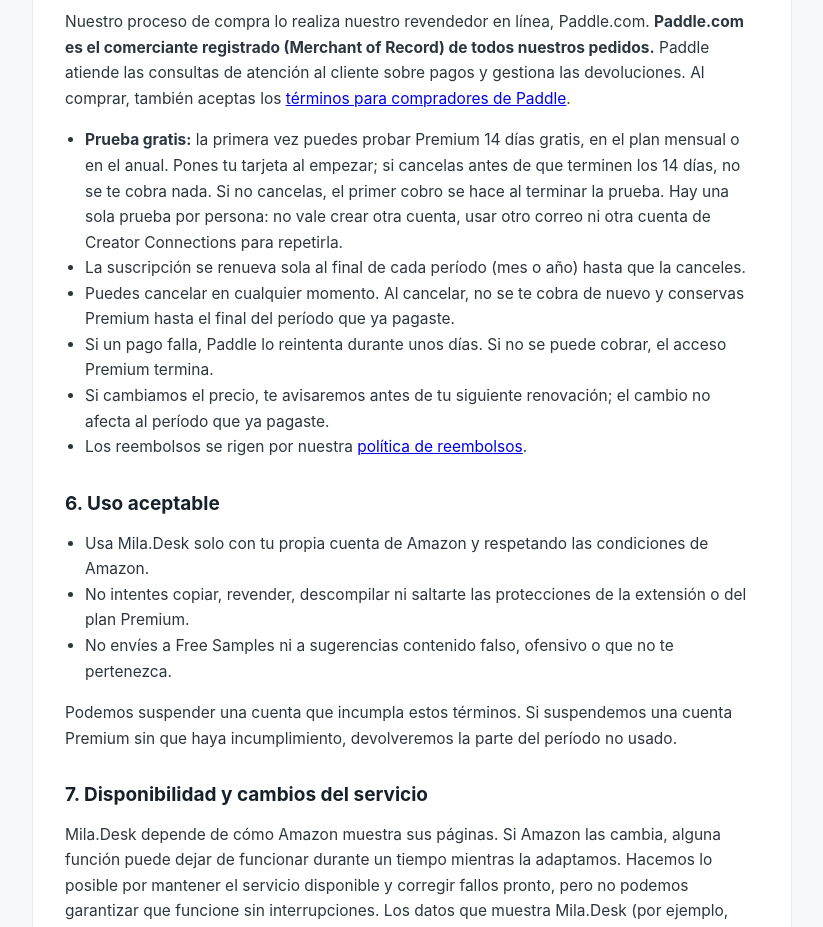
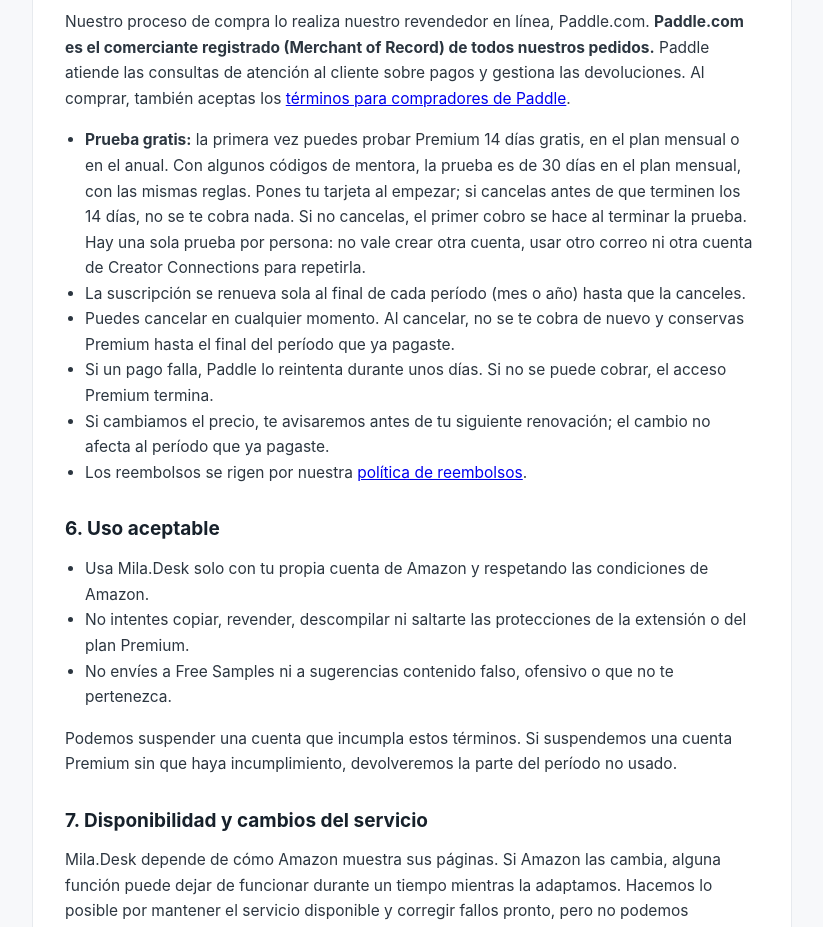
Before and after one commit to milanesproductions-lgtm/mila-desk-pages, a plain HTML site: page terminos.html in a window 1280 px wide. Shown: the part 1380-2307 px from the top of the page, without its empty margins (228-1051 px from the left). Drawn offline with Linux system fonts and the light colour scheme.

Commit message:
Publica terminos.html (prueba de 30 días para alumnas de mentoras)

```diff
--- a/terminos.html
+++ b/terminos.html
@@ -59,7 +59,7 @@
   <h2>5. Pagos y suscripciones</h2>
   <p>Nuestro proceso de compra lo realiza nuestro revendedor en línea, Paddle.com. <strong>Paddle.com es el comerciante registrado (Merchant of Record) de todos nuestros pedidos.</strong> Paddle atiende las consultas de atención al cliente sobre pagos y gestiona las devoluciones. Al comprar, también aceptas los <a href="https://www.paddle.com/legal/checkout-buyer-terms">términos para compradores de Paddle</a>.</p>
   <ul>
-    <li><strong>Prueba gratis:</strong> la primera vez puedes probar Premium 14 días gratis, en el plan mensual o en el anual. Pones tu tarjeta al empezar; si cancelas antes de que terminen los 14 días, no se te cobra nada. Si no cancelas, el primer cobro se hace al terminar la prueba. Hay una sola prueba por persona: no vale crear otra cuenta, usar otro correo ni otra cuenta de Creator Connections para repetirla.</li>
+    <li><strong>Prueba gratis:</strong> la primera vez puedes probar Premium 14 días gratis, en el plan mensual o en el anual. Con algunos códigos de mentora, la prueba es de 30 días en el plan mensual, con las mismas reglas. Pones tu tarjeta al empezar; si cancelas antes de que terminen los 14 días, no se te cobra nada. Si no cancelas, el primer cobro se hace al terminar la prueba. Hay una sola prueba por persona: no vale crear otra cuenta, usar otro correo ni otra cuenta de Creator Connections para repetirla.</li>
     <li>La suscripción se renueva sola al final de cada período (mes o año) hasta que la canceles.</li>
     <li>Puedes cancelar en cualquier momento. Al cancelar, no se te cobra de nuevo y conservas Premium hasta el final del período que ya pagaste.</li>
     <li>Si un pago falla, Paddle lo reintenta durante unos días. Si no se puede cobrar, el acceso Premium termina.</li>
```
